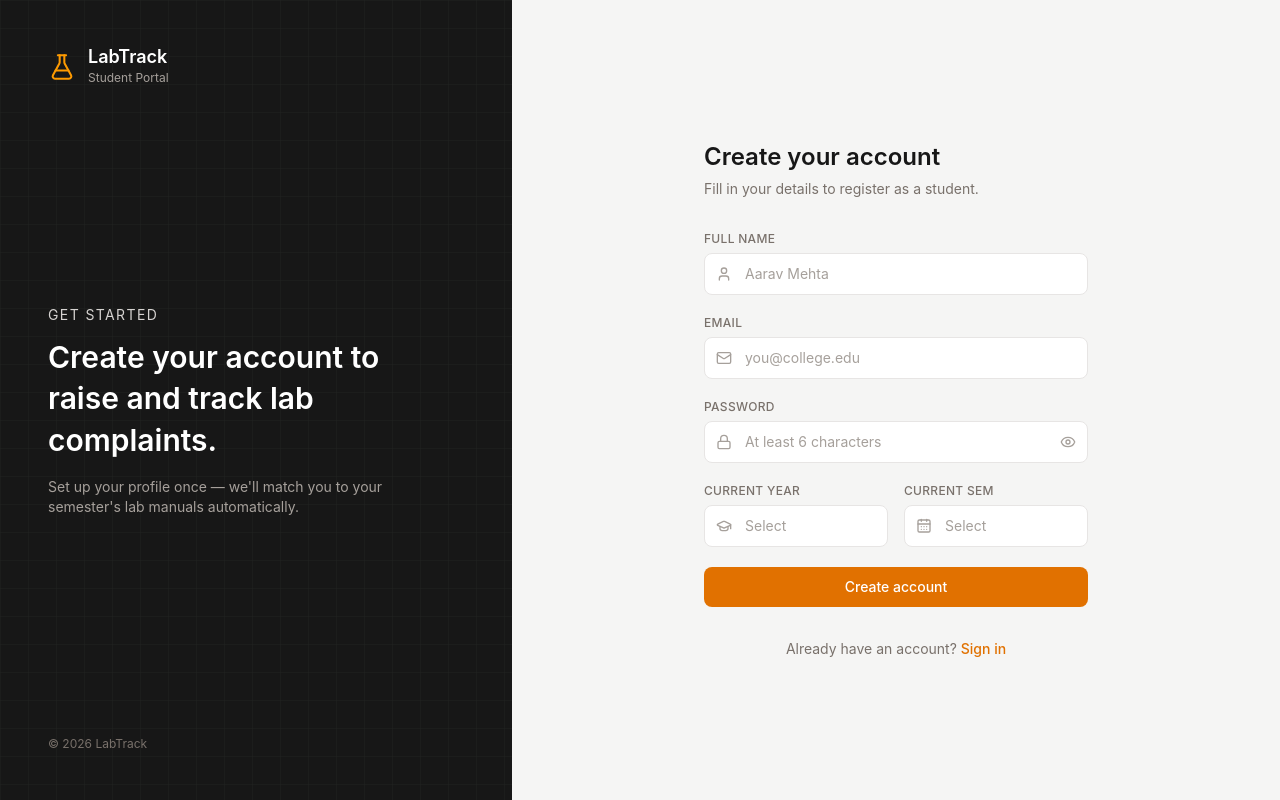
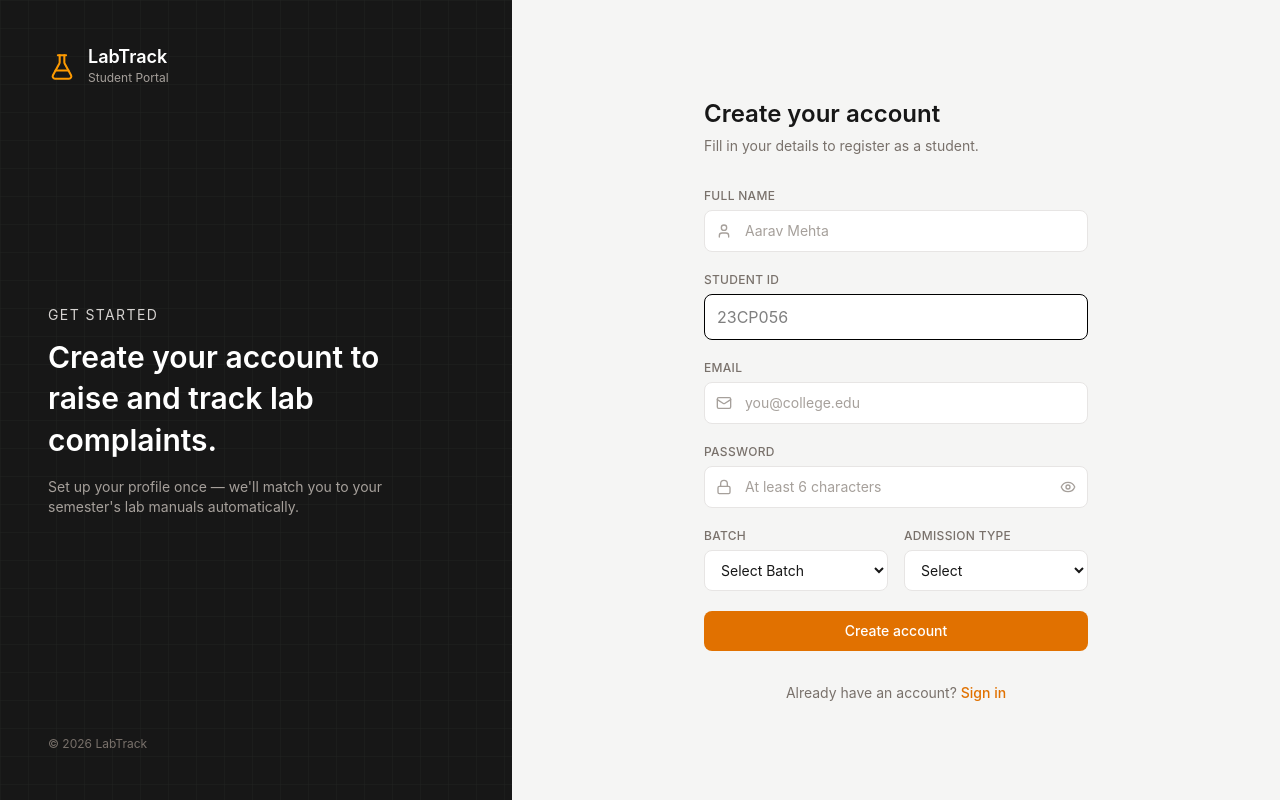
Before and after one commit to yadav-ankita/LabSync, a React (Vite) app in the folder frontend/: page /student-register in a window 1280 px wide. Built offline with nearby package versions, Linux system fonts and the light colour scheme.

Commit message:
Changed student register frontend

```diff
--- a/frontend/src/components/StudentRegister.jsx
+++ b/frontend/src/components/StudentRegister.jsx
@@ -2,16 +2,22 @@ import { useState } from "react";
 import { FlaskConical, User, Mail, Lock, Eye, EyeOff, GraduationCap, CalendarDays } from "lucide-react";
 import { Link } from "react-router-dom";
 
-const YEARS = ["1st Year", "2nd Year", "3rd Year", "4th Year"];
-const SEMESTERS = ["1st Semester", "2nd Semester", "3rd Semester", "4th Semester", "5th Semester", "6th Semester", "7th Semester", "8th Semester"];
+
+const BATCHES = [2023, 2024, 2025, 2026];
+
+const ADMISSION_TYPES = [
+  "Regular",
+  "D2D"
+];
 
 export default function StudentRegister({ onSubmit}) {
   const [form, setForm] = useState({
+  studentId: "",
   name: "",
   email: "",
   password: "",
-    year: "",
-    semester: "",
+  batch: "",
+  admissionType: "",
 });
   const [showPassword, setShowPassword] = useState(false);
   const [errors, setErrors] = useState({});
@@ -29,8 +35,14 @@ export default function StudentRegister({ onSubmit}) {
     else if (!/^\S+@\S+\.\S+$/.test(form.email)) next.email = "Enter a valid email address.";
     if (!form.password) next.password = "Create a password.";
     else if (form.password.length < 6) next.password = "Password must be at least 6 characters.";
-    if (!form.year) next.year = "Select your current year.";
-    if (!form.semester) next.semester = "Select your current semester.";
+    if (!form.studentId.trim())
+    next.studentId = "Enter your Student ID.";
+
+if (!form.batch)
+    next.batch = "Select your batch.";
+
+if (!form.admissionType)
+    next.admissionType = "Select admission type.";
     setErrors(next);
     return Object.keys(next).length === 0;
   };
@@ -113,7 +125,23 @@ export default function StudentRegister({ onSubmit}) {
               </div>
               {errors.name && <p className="text-xs text-red-500 mt-1.5">{errors.name}</p>}
             </div>
+            <div>
+  <label
+    htmlFor="studentId"
+    className="block text-xs font-medium uppercase tracking-wide text-stone-500 mb-1.5"
+  >
+    Student ID
+  </label>
 
+  <input
+    id="studentId"
+    type="text"
+    value={form.studentId}
+    onChange={handleChange("studentId")}
+    placeholder="23CP056"
+    className="w-full rounded-lg border bg-white px-3 py-2.5"
+  />
+</div>
             <div>
               <label htmlFor="email" className="block text-xs font-medium uppercase tracking-wide text-stone-500 mb-1.5">
                 Email
@@ -165,56 +193,71 @@ export default function StudentRegister({ onSubmit}) {
             </div>
 
             <div className="grid grid-cols-2 gap-4">
+
+    {/* Batch */}
+
     <div>
-                <label htmlFor="year" className="block text-xs font-medium uppercase tracking-wide text-stone-500 mb-1.5">
-                  Current year
+  <label
+    htmlFor="batch"
+    className="block text-xs font-medium uppercase tracking-wide text-stone-500 mb-1.5"
+  >
+    Batch
   </label>
-                <div className="relative">
-                  <GraduationCap className="absolute left-3 top-1/2 -translate-y-1/2 w-4 h-4 text-stone-400 pointer-events-none" />
+
   <select
-                    id="year"
-                    value={form.year}
-                    onChange={handleChange("year")}
-                    className={`w-full appearance-none rounded-lg border bg-white pl-10 pr-3 py-2.5 text-sm text-neutral-900 outline-none transition-colors focus:ring-2 focus:ring-amber-500/30 focus:border-amber-500 ${
-                      errors.year ? "border-red-400" : "border-stone-200"
-                    } ${!form.year ? "text-stone-400" : ""}`}
+    id="batch"
+    value={form.batch}
+    onChange={handleChange("batch")}
+    className={`w-full rounded-lg border bg-white px-3 py-2.5 text-sm text-neutral-900 outline-none transition-colors focus:ring-2 focus:ring-amber-500/30 focus:border-amber-500 ${
+      errors.batch ? "border-red-400" : "border-stone-200"
+    }`}
+  >
+    <option value="">Select Batch</option>
+    <option value="2023">2023</option>
+    <option value="2024">2024</option>
+    <option value="2025">2025</option>
+    <option value="2026">2026</option>
+  </select>
+
+  {errors.batch && (
+    <p className="text-xs text-red-500 mt-1.5">
+      {errors.batch}
+    </p>
+  )}
+</div>
+
+    {/* Admission */}
+
+    <div>
+  <label
+    htmlFor="admissionType"
+    className="block text-xs font-medium uppercase tracking-wide text-stone-500 mb-1.5"
+  >
+    Admission Type
+  </label>
+
+  <select
+    id="admissionType"
+    value={form.admissionType}
+    onChange={handleChange("admissionType")}
+    className={`w-full rounded-lg border bg-white px-3 py-2.5 text-sm text-neutral-900 outline-none transition-colors focus:ring-2 focus:ring-amber-500/30 focus:border-amber-500 ${
+      errors.admissionType ? "border-red-400" : "border-stone-200"
+    }`}
   >
     <option value="">Select</option>
-                    {YEARS.map((y) => (
-                      <option key={y} value={y} className="text-neutral-900">
-                        {y}
-                      </option>
-                    ))}
+    <option value="Regular">Regular</option>
+    <option value="D2D">D2D</option>
   </select>
-                </div>
-                {errors.year && <p className="text-xs text-red-500 mt-1.5">{errors.year}</p>}
+
+  {errors.admissionType && (
+    <p className="text-xs text-red-500 mt-1.5">
+      {errors.admissionType}
+    </p>
+  )}
 </div>
 
-              <div>
-                <label htmlFor="semester" className="block text-xs font-medium uppercase tracking-wide text-stone-500 mb-1.5">
-                  Current sem
-                </label>
-                <div className="relative">
-                  <CalendarDays className="absolute left-3 top-1/2 -translate-y-1/2 w-4 h-4 text-stone-400 pointer-events-none" />
-                  <select
-                    id="semester"
-                    value={form.semester}
-                    onChange={handleChange("semester")}
-                    className={`w-full appearance-none rounded-lg border bg-white pl-10 pr-3 py-2.5 text-sm text-neutral-900 outline-none transition-colors focus:ring-2 focus:ring-amber-500/30 focus:border-amber-500 ${
-                      errors.semester ? "border-red-400" : "border-stone-200"
-                    } ${!form.semester ? "text-stone-400" : ""}`}
-                  >
-                    <option value="">Select</option>
-                    {SEMESTERS.map((s) => (
-                      <option key={s} value={s} className="text-neutral-900">
-                        {s}
-                      </option>
-                    ))}
-                  </select>
 </div>
-                {errors.semester && <p className="text-xs text-red-500 mt-1.5">{errors.semester}</p>}
-              </div>
-            </div>
+
 
             <button
               type="submit"
```
Lines whose indentation alone changed are shown as unchanged.
